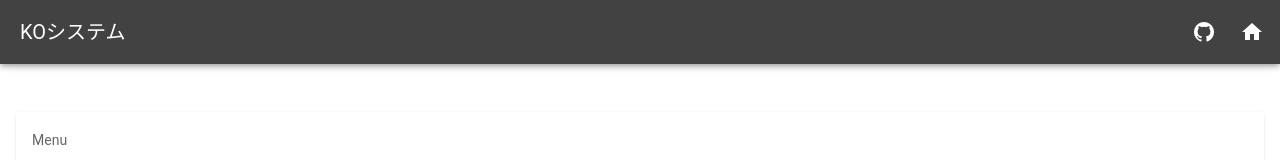
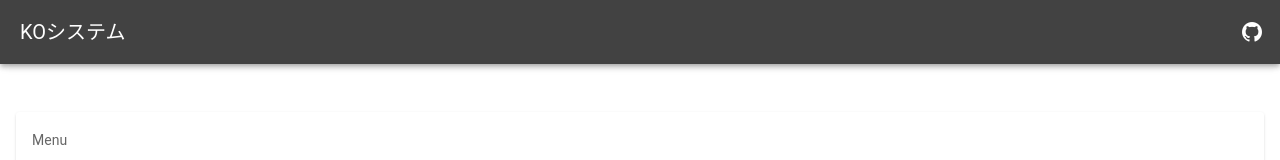
Before and after one commit to ogoshikazuki/skill-sheet, a Nuxt app in the folder frontend/public/nuxt/: page / in a window 1280 px wide. Shown: the top 160 px of the page. Built offline with nearby package versions, Linux system fonts and the light colour scheme.

Commit message:
remove home

```diff
--- a/frontend/public/nuxt/app.vue
+++ b/frontend/public/nuxt/app.vue
@@ -5,7 +5,6 @@
         KOシステム
       </v-app-bar-title>
       <v-btn icon="mdi-github" href="https://github.com/ogoshikazuki/skill-sheet" target="_blank" />
-      <v-btn icon="mdi-home" @click="navigateToHome" />
     </v-app-bar>
     <v-main>
       <Breadcrumbs />
@@ -13,9 +12,3 @@
     </v-main>
   </v-app>
 </template>
-
-<script setup lang="ts">
-const navigateToHome = () => {
-  navigateTo('/')
-}
-</script>
```
